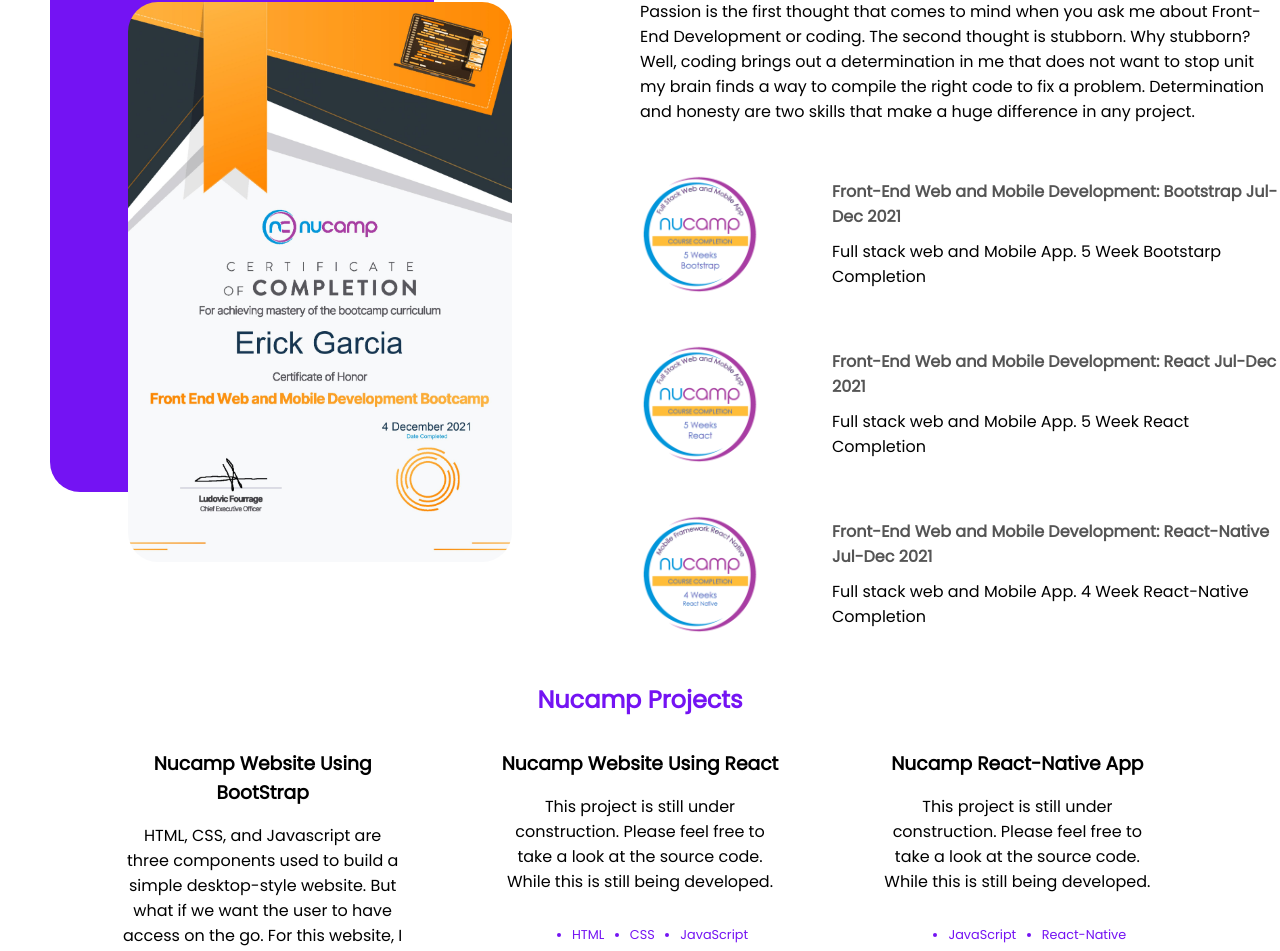
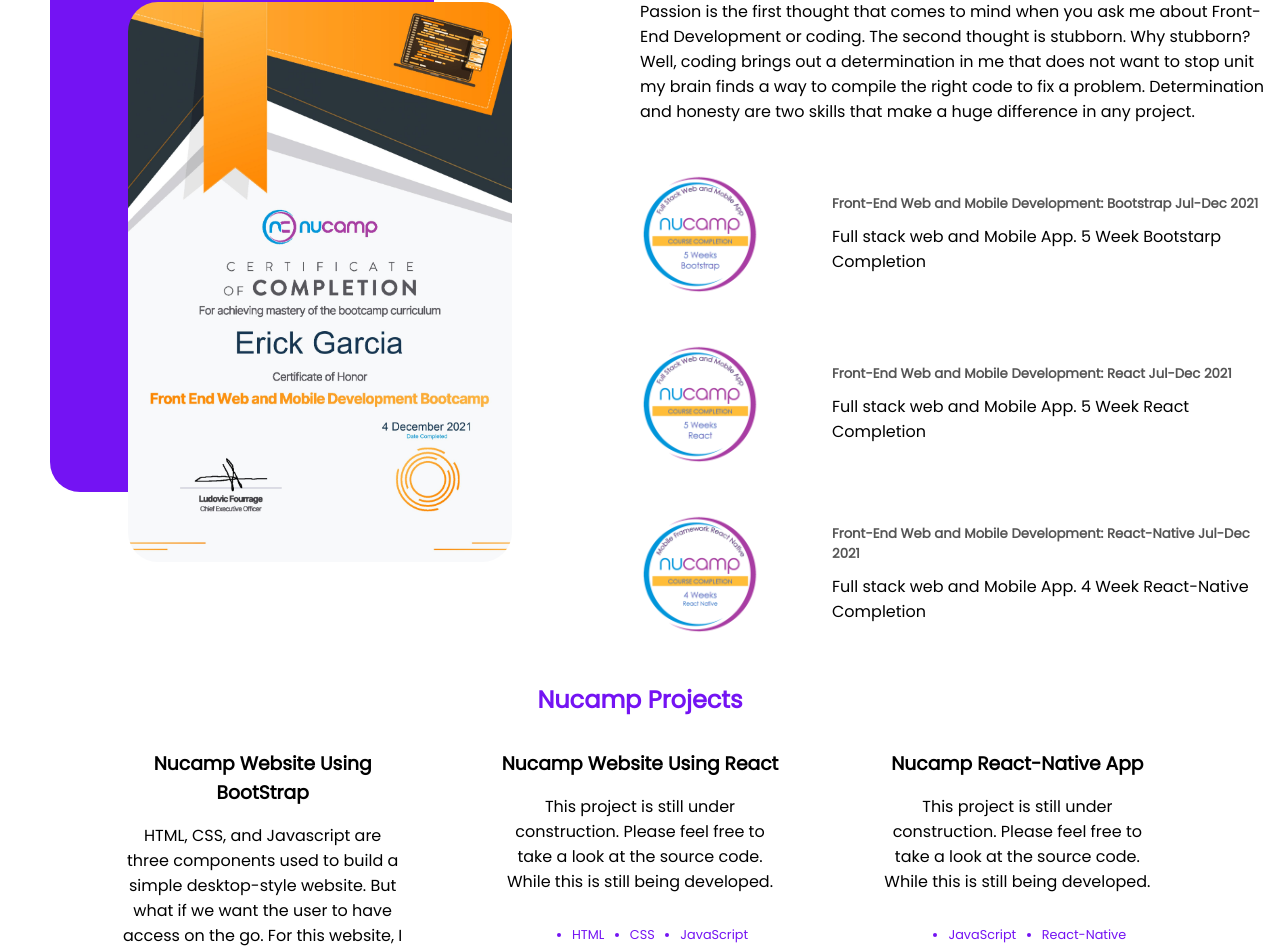
Before and after one commit to CrypticNightOwl/my-portfolio, a React (Create React App) app: page / in a window 1280 px wide. Shown: the part 918-1869 px from the top of the page. Built offline with nearby package versions, Linux system fonts and the light colour scheme.

Commit message:
"award size update"

```diff
--- a/src/components/about/About.js
+++ b/src/components/about/About.js
@@ -29,7 +29,7 @@
                 <div className="a-award">
                     <img src={Award} alt="" className="a-award-img" />
                     <div className="a-award-texts">
-                        <h4 className="a-award-title">Front-End Web and Mobile Development: Bootstrap Jul-Dec 2021</h4>
+                        <h5 className="a-award-title">Front-End Web and Mobile Development: Bootstrap Jul-Dec 2021</h5>
                         <p className="a-award-desc">
                             Full stack web and Mobile App. 5 Week Bootstarp Completion
                         </p>
@@ -38,7 +38,7 @@
                 <div className="a-award">
                     <img src={Award3} alt="" className="a-award-img" />
                     <div className="a-award-texts">
-                        <h4 className="a-award-title">Front-End Web and Mobile Development: React Jul-Dec 2021</h4>
+                        <h5 className="a-award-title">Front-End Web and Mobile Development: React Jul-Dec 2021</h5>
                         <p className="a-award-desc">
                             Full stack web and Mobile App. 5 Week React Completion
                         </p>
@@ -47,7 +47,7 @@
                 <div className="a-award">
                     <img src={Award4} alt="" className="a-award-img" />
                     <div className="a-award-texts">
-                        <h4 className="a-award-title">Front-End Web and Mobile Development: React-Native Jul-Dec 2021</h4>
+                        <h5 className="a-award-title">Front-End Web and Mobile Development: React-Native Jul-Dec 2021</h5>
                         <p className="a-award-desc">
                             Full stack web and Mobile App. 4 Week React-Native Completion
                         </p>
```
